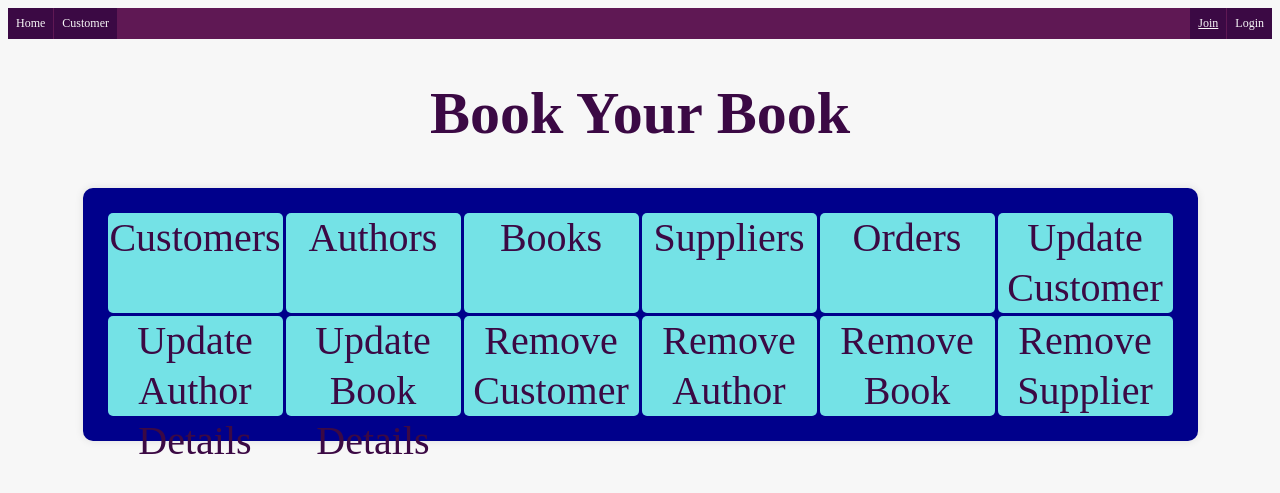
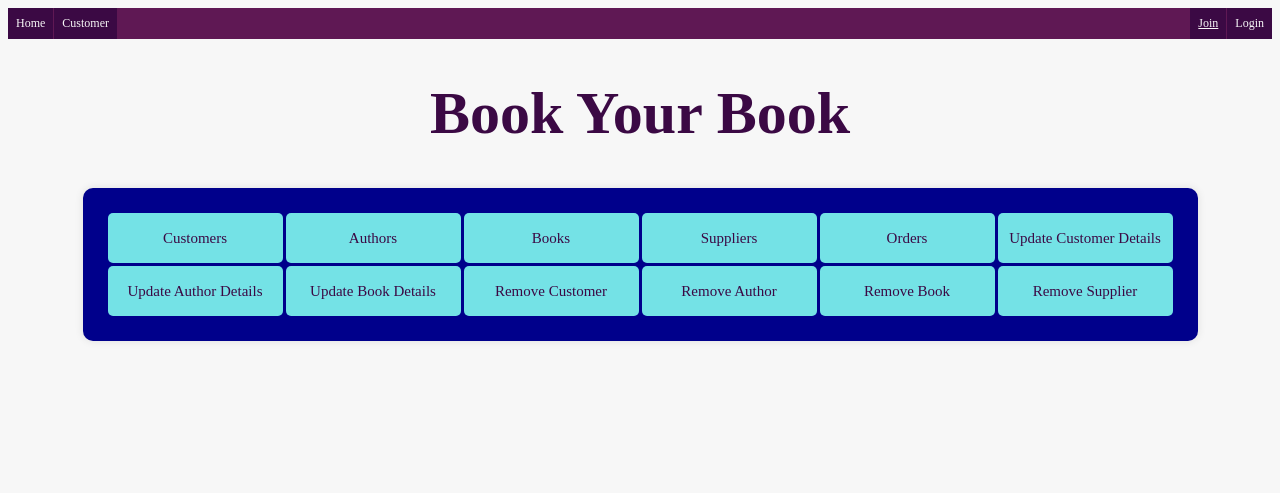
Before and after one commit to cainfe/book-your-book, a PHP site: page /pages/AdminFE.php in a window 1280 px wide. Shown: the top 493 px of the page. Run offline with PHP 8.4, Linux system fonts and the light colour scheme; data comes from the database, SQL or seed files in the repository; some web fonts are replaced.

Commit message:
Update AdminFE.css
minor changes

```diff
--- a/styles/AdminFE.css
+++ b/styles/AdminFE.css
@@ -15,9 +15,9 @@ grid-template-areas:
 }
 .abutton{
     background-color: rgb(116, 226, 230);
-    height: 100px;
+    height: 50px;
     width: 175px;
-    font-size: 40px;
+    font-size: 15px;
     border-radius: 5px;
     text-align: center;
     line-height: 50px;
```
